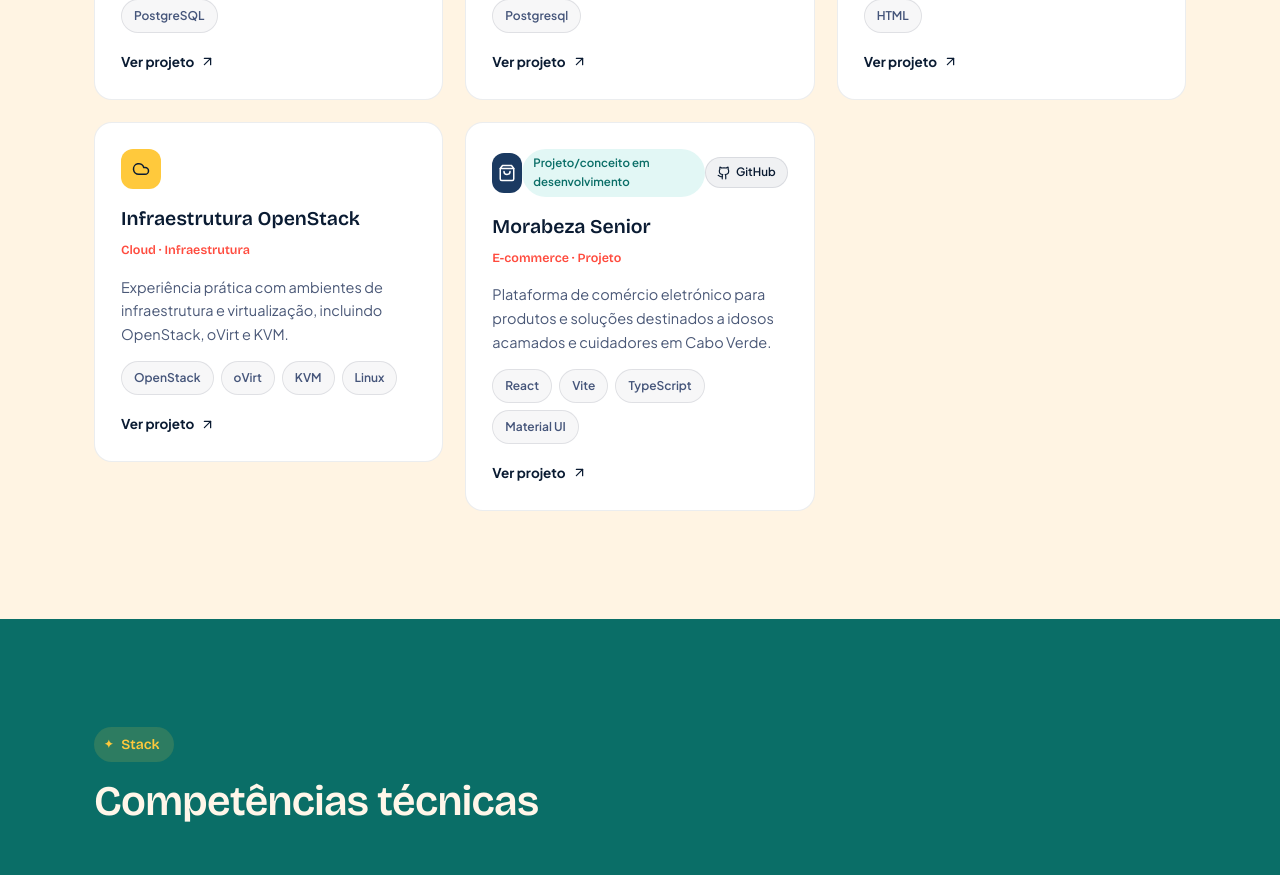
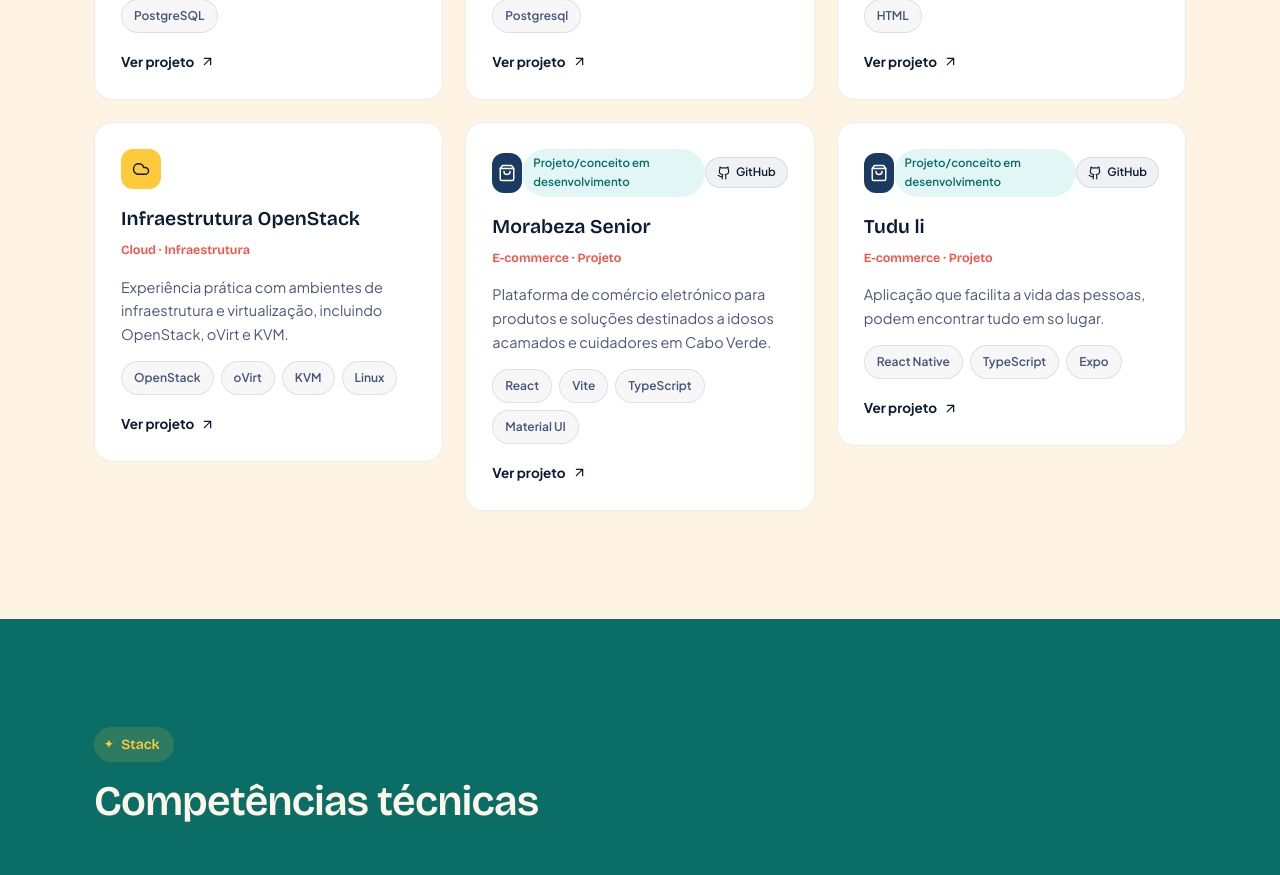
Before and after one commit to Cleusah/portfolio-cleusa, a React (Vite) app: page / in a window 1280 px wide. Shown: the part 3860-4735 px from the top of the page. Built offline with nearby package versions, Linux system fonts and the light colour scheme.

Commit message:
mais um projeto adicionado

```diff
--- a/src/data/projects.js
+++ b/src/data/projects.js
@@ -105,4 +105,29 @@ export const projects = [
     status: "Projeto/conceito em desenvolvimento",
   },
 
+   {
+    number: "06",
+    name: "Tudu li",
+    category: "E-commerce · Projeto",
+    description:
+      "Aplicação que facilita a vida das pessoas, podem encontrar tudo em so lugar.",
+    objective: null,
+    tech: ["React Native", "TypeScript", "Expo"],
+    contribution: [
+      "Loja online",
+      "Produtos",
+      "Carrinho",
+      "Checkout",
+      "Conta de utilizador",
+      "Relatórios",
+      "Painel administrativo",
+    ],
+    security: [],
+    results: null,
+    visual: "ecommerce",
+    video: null,
+    github: "https://github.com/Cleusah/Tuduli.git",
+    status: "Projeto/conceito em desenvolvimento",
+  },
+
 ];
```
